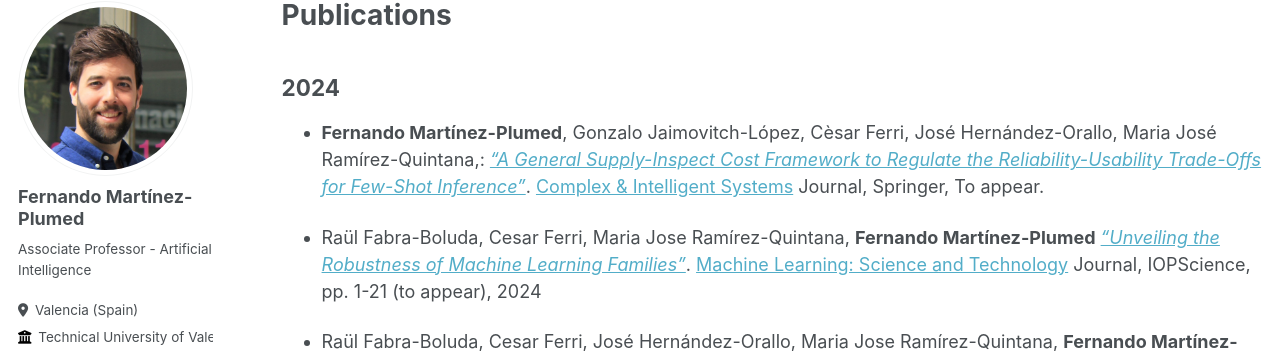
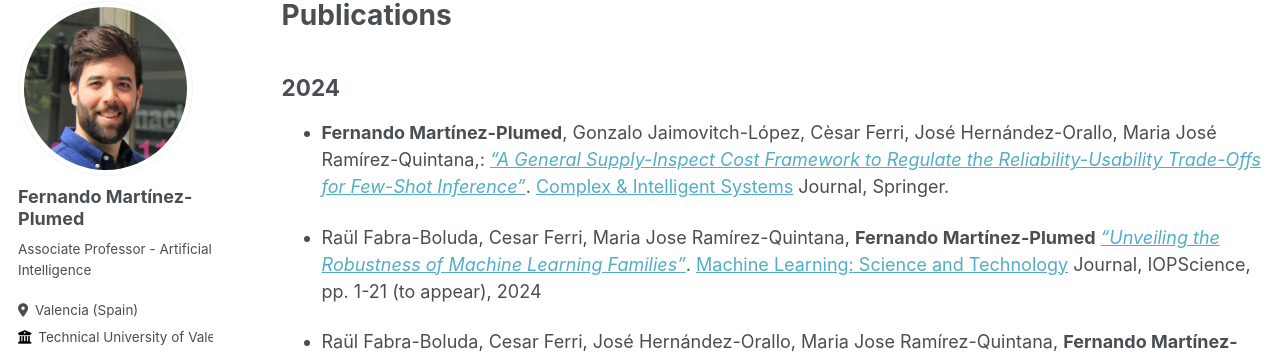
Before and after one commit to nandomp/nandomp.github.io, a Jekyll site: the page built from _pages/publications.md, in a window 1280 px wide and 900 px high. Shown: the part 105-463 px from the top of the window. Built offline with Jekyll 4.4.1, drawn with Linux system fonts in a browser that asks for light colours; some web fonts are replaced.

Commit message:
Update publications.md

```diff
--- a/_pages/publications.md
+++ b/_pages/publications.md
@@ -8,7 +8,7 @@ author_profile: true
 2024
 ----
 
-* **Fernando Martínez-Plumed**, Gonzalo Jaimovitch-López, Cèsar Ferri, José Hernández-Orallo, Maria José Ramírez-Quintana,: [*"A General Supply-Inspect Cost Framework to Regulate the Reliability-Usability Trade-Offs for Few-Shot Inference"*](). [Complex & Intelligent Systems](https://link.springer.com/journal/40747) Journal, Springer, To appear.
+* **Fernando Martínez-Plumed**, Gonzalo Jaimovitch-López, Cèsar Ferri, José Hernández-Orallo, Maria José Ramírez-Quintana,: [*"A General Supply-Inspect Cost Framework to Regulate the Reliability-Usability Trade-Offs for Few-Shot Inference"*](https://doi.org/10.1007/s40747-024-01599-6). [Complex & Intelligent Systems](https://link.springer.com/journal/40747) Journal, Springer.
 
 
 * Raül Fabra-Boluda, Cesar Ferri, Maria Jose Ramírez-Quintana, **Fernando Martínez-Plumed** [*"Unveiling the Robustness of Machine Learning Families"*](https://doi.org/10.1088/2632-2153/ad62ab). [Machine Learning: Science and Technology](https://iopscience.iop.org/journal/2632-2153) Journal, IOPScience, pp. 1-21 (to appear), 2024
```
